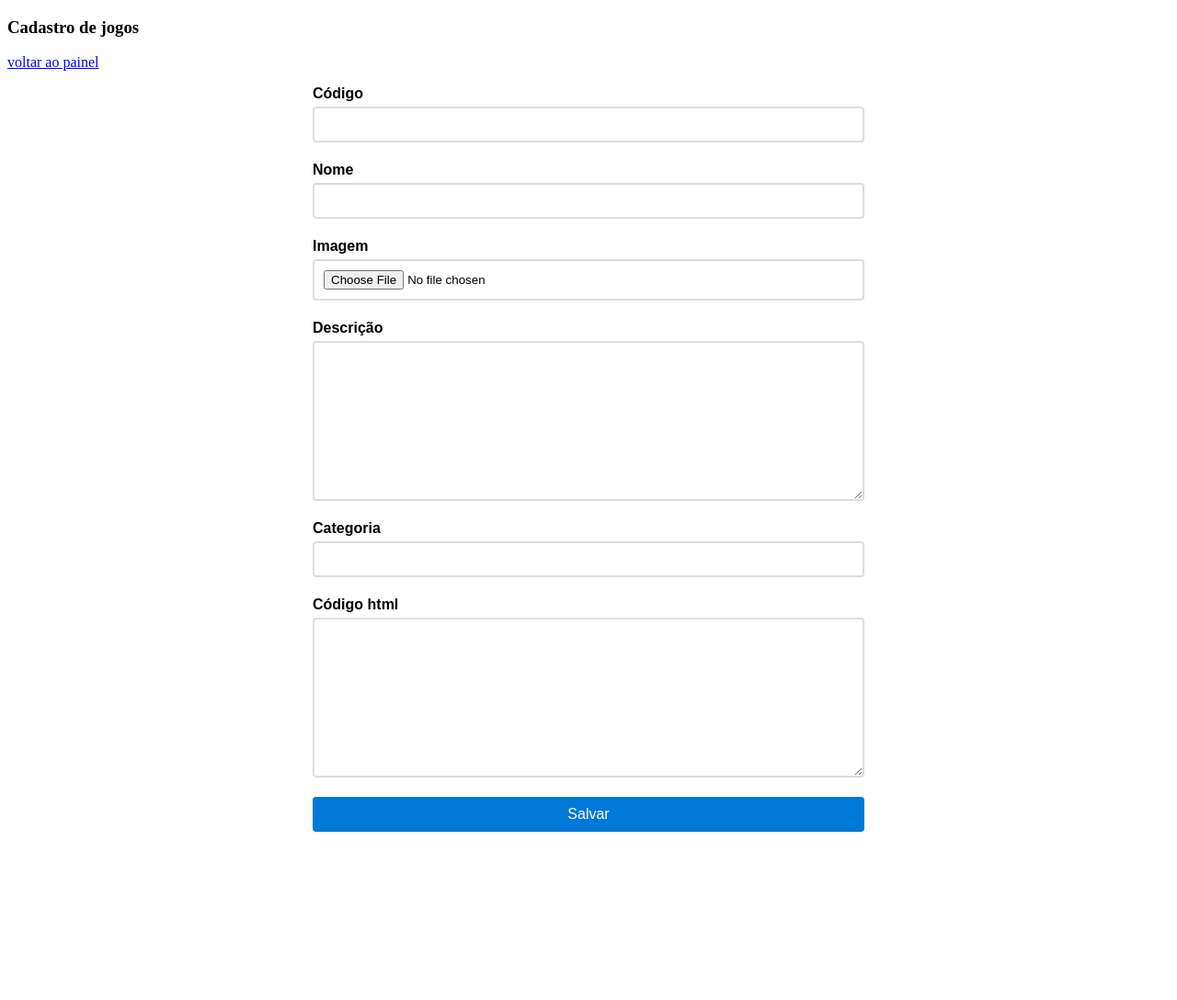
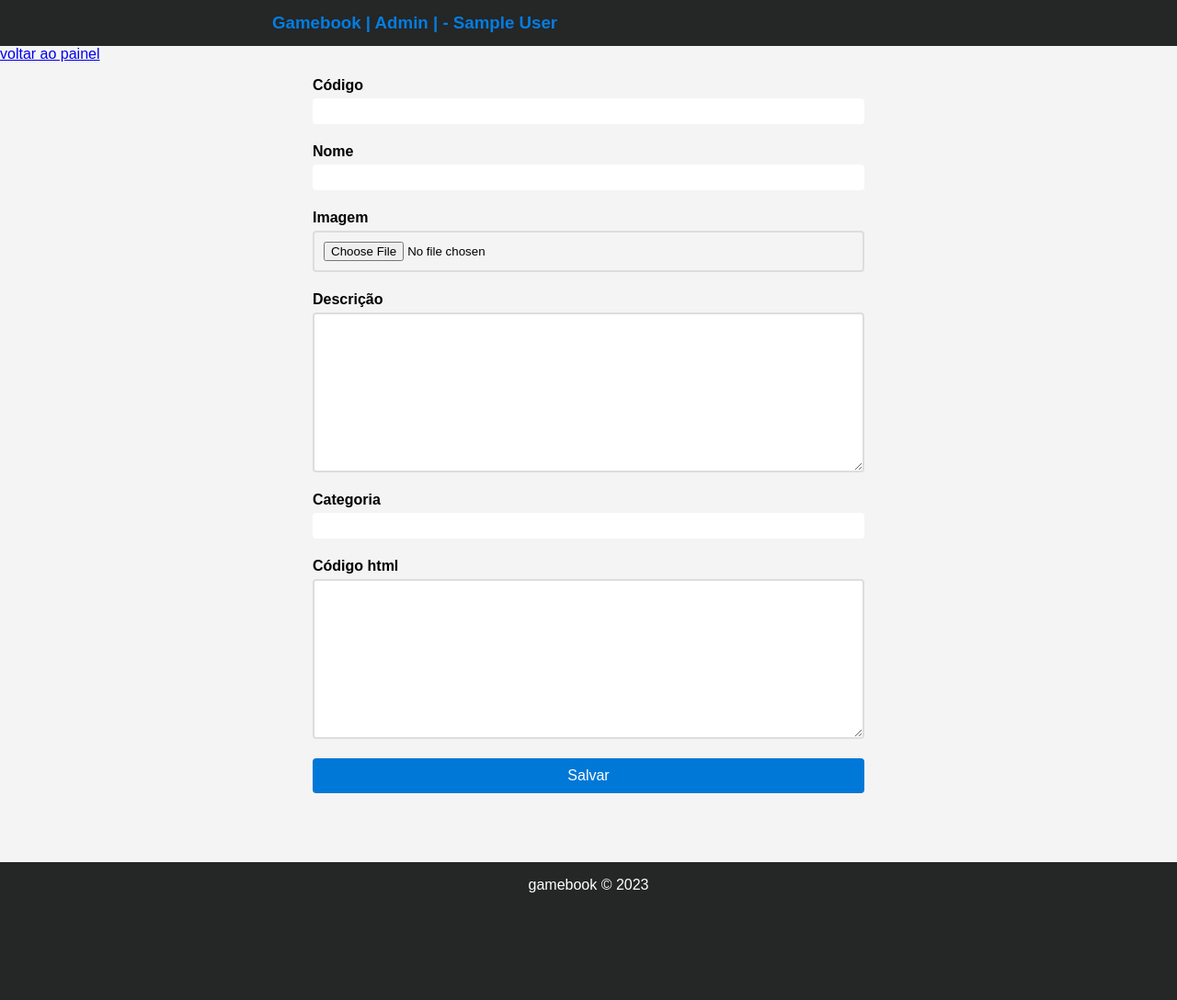
Before and after one commit to tarcioreis/gamebook, a PHP site: page /form_jogos.php in a window 1280 px wide. Shown: the whole page at 92% size. Before the commit the page ends 905 px from the top, so only its background shows below. Run offline with PHP 8.4, Linux system fonts and the light colour scheme; the visitor is signed in with stand-in values (Sample User, id 1).

Commit message:
configurando header do admin

```diff
--- a/controle.php
+++ b/controle.php
@@ -9,7 +9,7 @@
     <div class="item">
         <a href="form_jogos.php">
             <img src="img/registro.png" alt="Cadastrar jogo">
-            <p>Cadastrar</p>
+            <p>Adicionar</p>
         </a>
     </div>
 
--- a/css/estilo.css
+++ b/css/estilo.css
@@ -9,11 +9,11 @@ body {
 }
 
 #logo {
-    color: tomato;
+    color: #027ee3;
 }
 
 #logo:hover {
-    color: rgb(251, 90, 62);
+    color: #046ec4;
 }
 
 #link {
--- a/css/form.css
+++ b/css/form.css
@@ -1,4 +1,4 @@
-form {
+.form {
     display: flex;
     flex-direction: column;
     align-items: center;
--- a/css/tabela.css
+++ b/css/tabela.css
@@ -16,10 +16,9 @@ table {
     background-color: #f2f2f2;
   }
 
-  tr:hover {
+  tr {
     background-color: white;
   }
-
   thead {
     font-weight: bold;
     background-color: #f5f5f5;
--- a/form_jogos.php
+++ b/form_jogos.php
@@ -1,4 +1,5 @@
 <?php
+    require_once 'inc/header_admin.php';
     // Variáveis vazias em caso de insert
     $id = "";
     $nome = "";
@@ -6,21 +7,11 @@
     $descricao = "";
     $categoria = "";
     $codigo_html = "";
-
-    session_start();
+    //session_start();
     $conn = mysqli_connect('localhost', 'root', '', 'projeto_jogos');
     $extensoes_validas = array("jpg", "png", "jpeg", "webp");
 ?>
-<!DOCTYPE html>
-<html lang="pt-br">
-<head>
-    <meta charset="UTF-8">
-    <meta http-equiv="X-UA-Compatible" content="IE=edge">
-    <meta name="viewport" content="width=device-width, initial-scale=1.0">
-    <link rel="stylesheet" href="css/form.css">
-    <title>Cadastro de jogos</title>
-</head>
-<body>
+
 <?php
         if (!empty($_REQUEST['action'])) {
 
@@ -127,8 +118,8 @@
 
 ?>
     <?php if (isset($_SESSION['nome'])) { ?>
-    <h3>Cadastro de jogos</h3> <a href="painel.php">voltar ao painel</a>
-    <form enctype="multipart/form-data" method="POST" action="form_jogos.php?action=save">
+    <a href="painel.php">voltar ao painel</a>
+    <form enctype="multipart/form-data" class="form" method="POST" action="form_jogos.php?action=save">
     <label>Código</label>
         <input type="text" class="input" name="id" readonly="1" value="<?=$id?>">
         <label>Nome</label>
@@ -145,5 +136,4 @@
     </form>
     <?php } ?>
     <?php if(!isset($_SESSION['nome'])) header('Location: home.php'); ?>
-</body>
-</html>
+<?php require_once 'inc/footer.php'; ?>
--- a/inc/header.php
+++ b/inc/header.php
@@ -14,7 +14,7 @@
     <link rel="stylesheet" href="css/admin.css">
     <link rel="preconnect" href="https://fonts.googleapis.com">
     <link rel="preconnect" href="https://fonts.gstatic.com" crossorigin>
-<link href="https://fonts.googleapis.com/css2?family=Geologica:wght@100;200;300&family=Roboto:wght@400;500;700&display=swap" rel="stylesheet">
+    <link href="https://fonts.googleapis.com/css2?family=Geologica:wght@100;200;300&family=Roboto:wght@400;500;700&display=swap" rel="stylesheet">
     <title>Gamebook</title>
 </head>
 <body>
@@ -23,7 +23,7 @@
         <div class="area">
             <a href="painel.php"><h3 id="logo">Gamebook | Admin | <?=$_SESSION['nome']?></h3></a>
             <form id="barra_pesquisa"action="resultados.php" method="post">
-                <input id="campo_pesquisa"type="text" name="game" placeholder="Mario bros">
+                <input type="text" name="game" placeholder="Mario bros">
                 <input type="submit" name="pesquisar" value="Pesquisar">
             </form>
         </div>
--- a/inc/header_admin.php
+++ b/inc/header_admin.php
@@ -1,3 +1,7 @@
+<?php
+    if(!isset($_SESSION))
+        session_start();
+?>
 <!DOCTYPE html>
 <html lang="pt-br">
 <head>
@@ -5,16 +9,12 @@
     <meta http-equiv="X-UA-Compatible" content="IE=edge">
     <meta name="viewport" content="width=device-width, initial-scale=1.0">
     <link rel="stylesheet" href="css/estilo.css">
-    <link rel="stylesheet" href="css/game.css">
-    <title>Click jogos - Home</title>
+    <link rel="stylesheet" href="css/form.css">
+    <title>Gamebook</title>
 </head>
 <body>
     <header class="navegacao">
         <div class="area">
-            <h3 id="logo">Painel administrativo - <?=$_SESSION['nome']?></h3>
-            <form id="barra_pesquisa"action="resultados.php" method="post">
-                <input id="campo_pesquisa"type="text" placeholder="Mario bros">
-                <input type="submit" value="Pesquisar">
-            </form>
+            <a href="painel.php"><h3 id="logo">Gamebook | Admin |  - <?=$_SESSION['nome']?></h3></a>
         </div>
     </header>
--- a/painel.php
+++ b/painel.php
@@ -1,9 +1,10 @@
 <?php
     require_once 'inc/header.php';
 
+    if(!isset($_SESSION['nome'])) header('Location: home.php');
+
     if(isset($_SESSION['nome'])) require_once 'controle.php';
 
-    if(!isset($_SESSION['nome'])) header('Location: home.php');
 
     require_once 'inc/footer.php';
 ?>
```
Also changed, not shown: other parts of css/estilo.css (+35 -4 lines), css/admin.css (+10 -0 lines), listar_jogos.php (+4 -4 lines), img/delete.png (added), img/edit.png (added), uploads/pizza_game.png (added), uploads/super_mario_bros.png (added).
